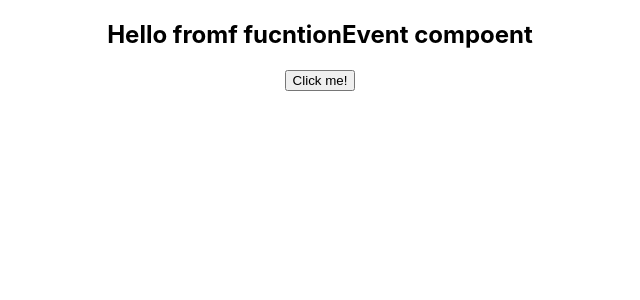
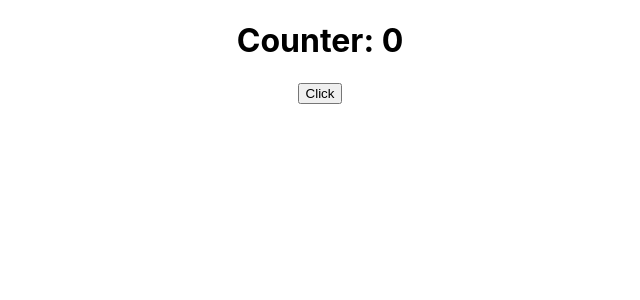
Before and after one commit to zamanrahimi/react-project-t, a React (Create React App) app: page / in a window 1280 px wide. Shown: the top 300 px of the page, without its empty margins (320-960 px from the left). Built offline with nearby package versions, Linux system fonts and the light colour scheme.

Commit message:
21, - ,Event binding

```diff
--- a/src/App.js
+++ b/src/App.js
@@ -6,13 +6,14 @@ import Profile from './components/Profile';
 import Counter from './components/Counter';
 import Resume from './components/Resume';
 import FunctionEvent from './components/FunctionEvent';
+import ClassEvent from './components/ClassEvent';
 
 function App() {
   return (
     <div className="App">
 
 
-      <FunctionEvent></FunctionEvent>
+      <Counter> </Counter>
 
 
     </div>
--- /dev/null
+++ b/src/components/ClassEvent.js
@@ -0,0 +1,23 @@
+import { Component } from 'react';
+
+class ClassEvent extends Component {
+        //  cHandeler(){
+        //     console.log("Clickd");
+        // }
+        cHandeler = () => {
+            console.log("Clickd");
+        }
+        render(){
+
+            return(
+                <div>
+                    <h3>This is a class Component!</h3>
+                    <button onClick={this.cHandeler}>Click me!</button>
+                </div>
+            );
+
+        }
+
+}
+
+export default ClassEvent;
--- a/src/components/Counter.js
+++ b/src/components/Counter.js
@@ -8,8 +8,11 @@ class Counter extends Component{
         this.state={
             counter:0,
         }
+        // First way: this this
+        this.increament = this.increament.bind(this);
     }
-    increament(){
+    // second way is to change the method to an arrow function
+    increament = () => {
         this.setState({
             counter: this.state.counter + 1,
         });
@@ -18,7 +21,7 @@ class Counter extends Component{
         return (
             <div>
                 <h1>Counter: {this.state.counter}</h1>
-                <button onClick={() => this.increament()} >Click</button>
+                <button onClick={this.increament} >Click</button>
             </div>
         );
     }
```
